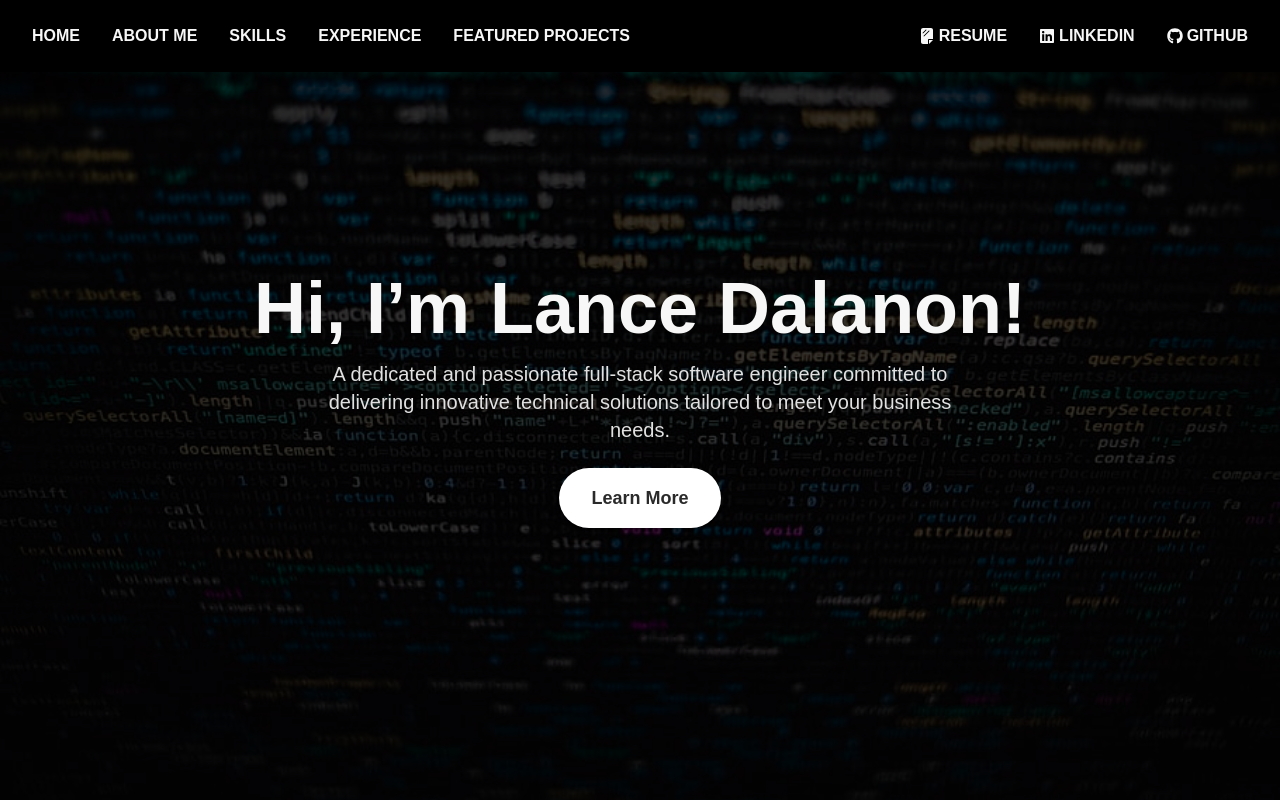
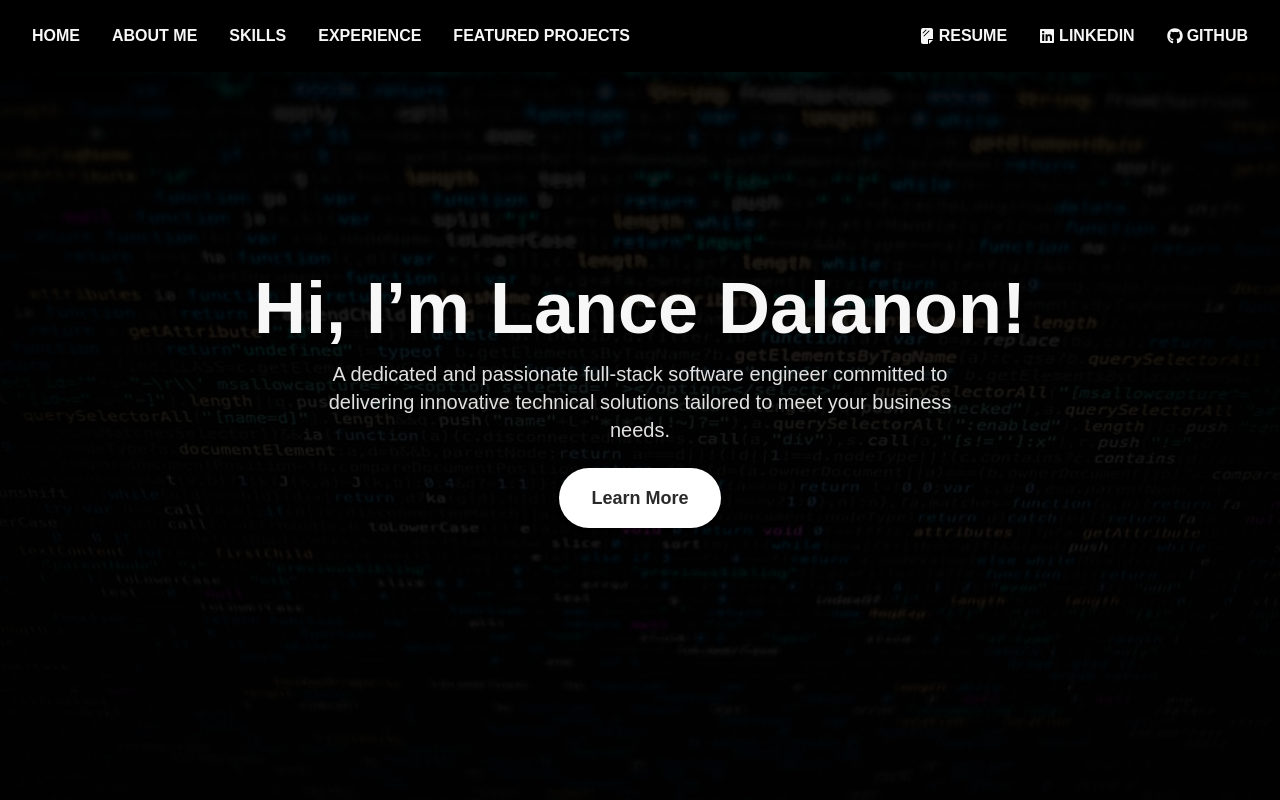
Before and after one commit to lancedalanon/my-portfolio, a Next.js app: page / in a window 1280 px wide. Shown: the top 800 px of the page. Built offline with nearby package versions, Linux system fonts and the light colour scheme.

Commit message:
Revert colors and transparency

```diff
--- a/components/home/HomeSection.tsx
+++ b/components/home/HomeSection.tsx
@@ -14,7 +14,7 @@
           className="z-0"
         />
         {/* Transparent Overlay */}
-        <div className="absolute inset-0 bg-black opacity-80"></div> {/* Adjust opacity as needed */}
+        <div className="absolute inset-0 bg-black opacity-90"></div> {/* Adjust opacity as needed */}
       </div>
 
       <h1 className="text-5xl md:text-7xl font-bold text-custom-100 relative z-10 mx-4">
```
